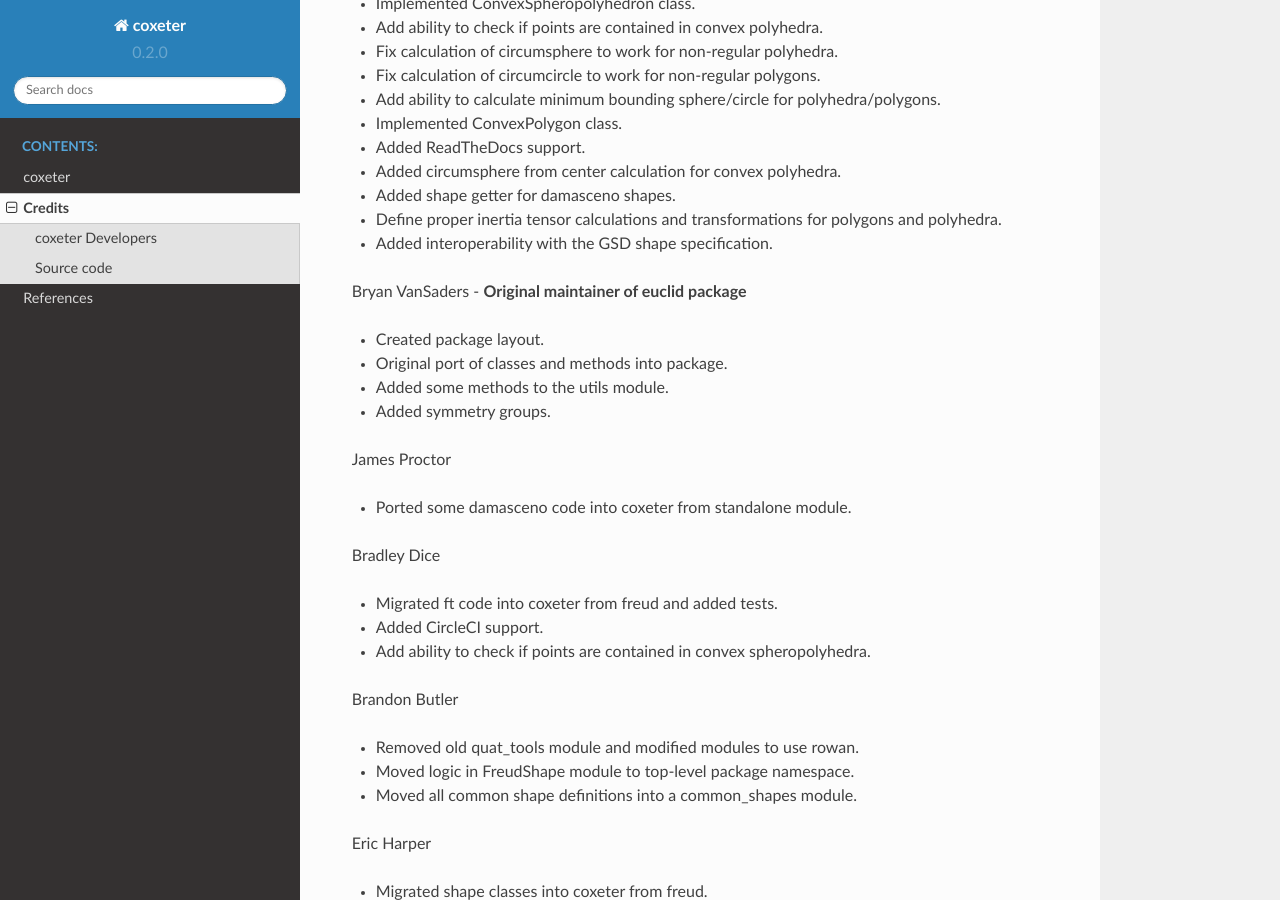
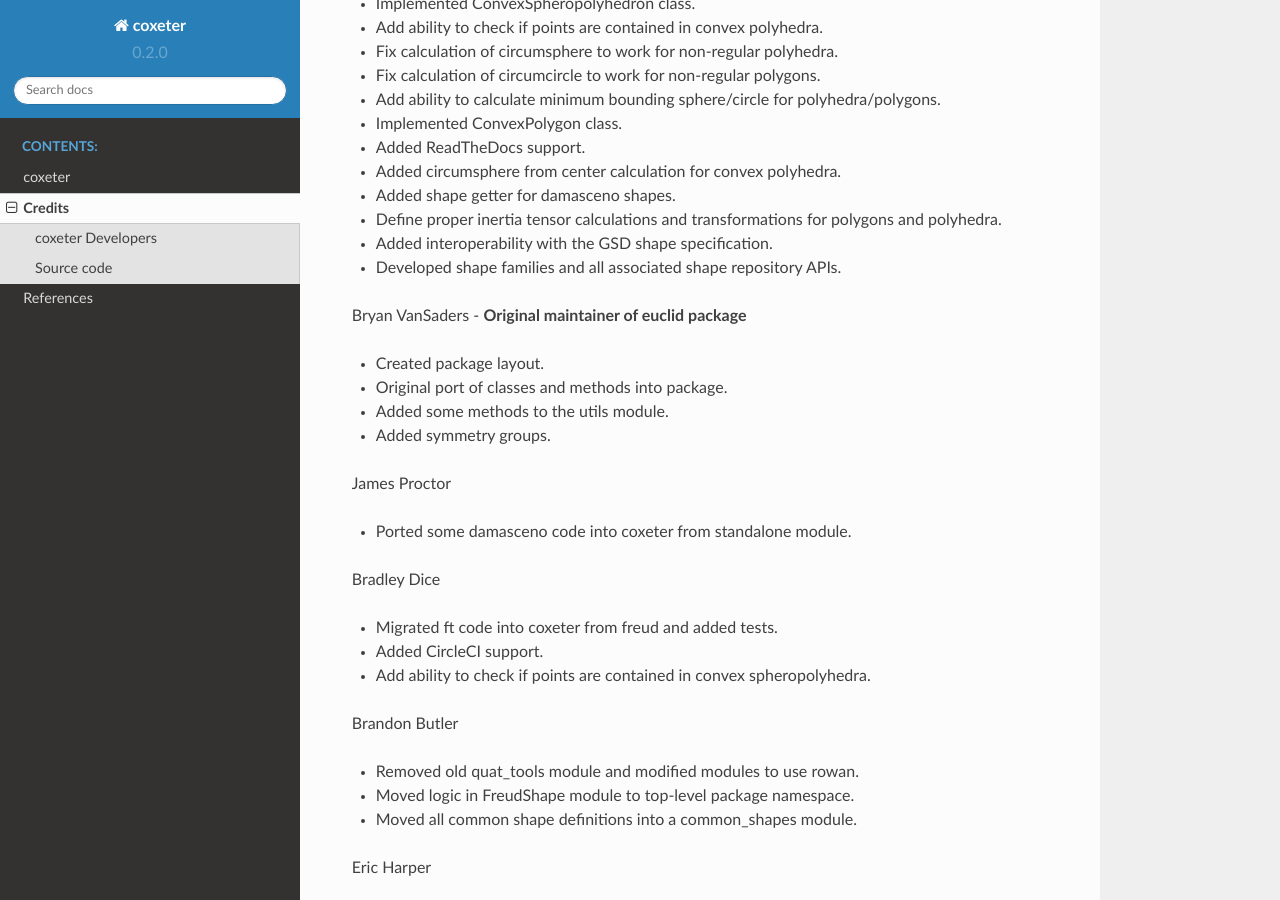
Before and after one commit to glotzerlab/coxeter, a Sphinx documentation site: the page built from doc/source/credits.rst, in a window 1280 px wide and 900 px high, scrolled down 536 px. Built offline with Sphinx 7.4.7 and the Read the Docs theme 2.0.0, drawn with Linux system fonts in a browser that asks for light colours.

Commit message:
Update changelog and credits

```diff
--- a/doc/source/credits.rst
+++ b/doc/source/credits.rst
@@ -27,6 +27,7 @@
 * Added shape getter for damasceno shapes.
 * Define proper inertia tensor calculations and transformations for polygons and polyhedra.
 * Added interoperability with the GSD shape specification.
+* Developed shape families and all associated shape repository APIs.
 
 Bryan VanSaders - **Original maintainer of euclid package**
 
```
Also changed, not shown: ChangeLog.md (+1 -0 lines).
